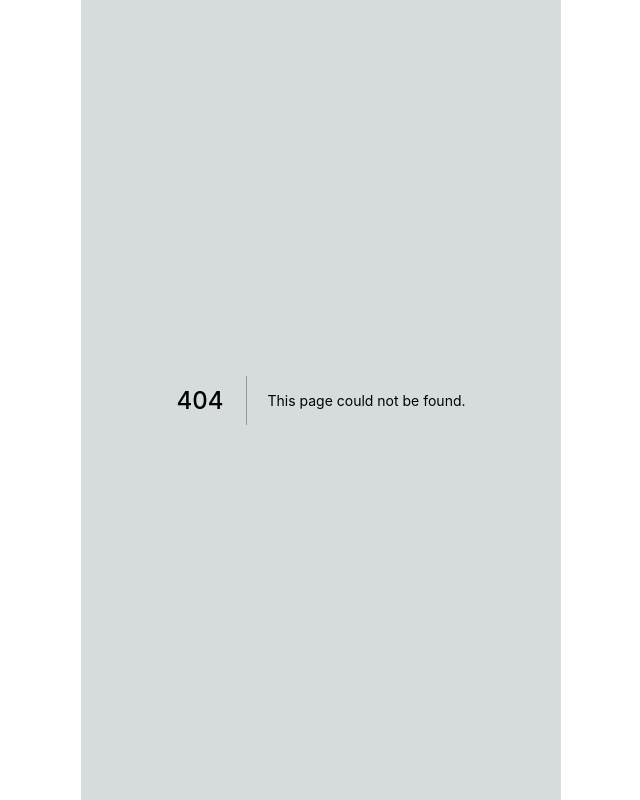
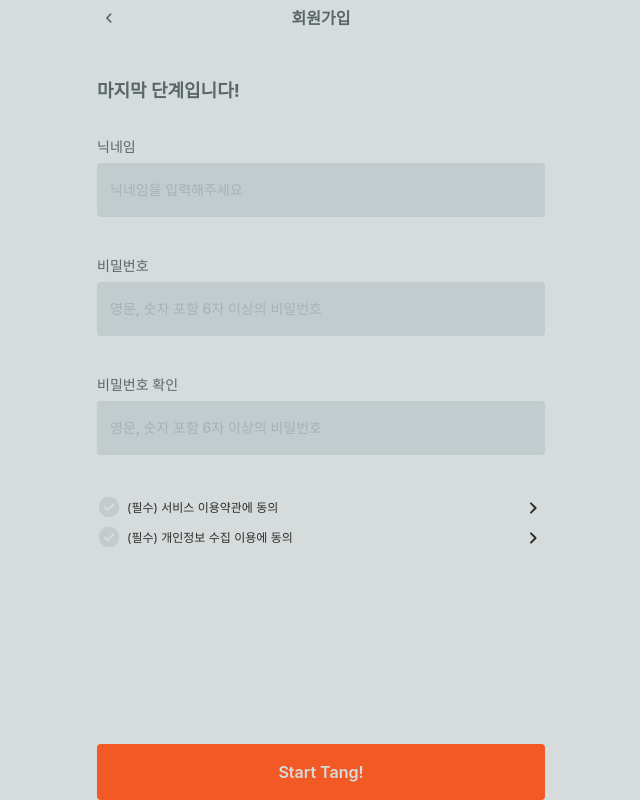
Before and after one commit to depromeet/ygtang-client, a Next.js app: page /signup/email-verified in a window 1280 px wide. Before the commit this address had no page. Shown: the whole page, without its empty margins (319-959 px from the left). Built offline with nearby package versions, Linux system fonts and the light colour scheme; a web font is replaced by a local one.

Commit message:
feat: 회원가입 완료 뷰

```diff
--- a/src/pages/_app.tsx
+++ b/src/pages/_app.tsx
@@ -34,6 +34,7 @@ const layoutCss = (theme: Theme) => css`
   background: ${theme.color.background};
   max-width: ${theme.size.maxWidth};
   width: 100%;
+  height: 100%;
   margin: 0 auto;
   padding: ${theme.size.layoutPadding};
 `;
--- /dev/null
+++ b/src/pages/signup/email-verified.tsx
@@ -0,0 +1,94 @@
+import { css, Theme } from '@emotion/react';
+
+import { CTAButton } from '~/components/common/Button';
+import CheckList from '~/components/common/CheckList';
+import NavigationBar from '~/components/common/NavigationBar';
+import TextField from '~/components/common/TextField';
+import useInput from '~/hooks/common/useInput';
+
+export default function SignUpEmailVerified() {
+  const nickname = useInput({ useDebounce: true });
+  const password = useInput({ useDebounce: true });
+  const passwordRepeat = useInput({ useDebounce: true });
+
+  return (
+    <article css={containerCss}>
+      <NavigationBar title={'회원가입'} />
+      <p css={introTextWrapper}>마지막 단계입니다!</p>
+      <form css={formCss}>
+        <fieldset css={fieldSetCss}>
+          <TextField
+            label={'닉네임'}
+            placeholder={'닉네임을 입력해주세요'}
+            feedback={<>&nbsp;</>}
+            value={nickname.value}
+            onChange={nickname.onChange}
+            required
+          />
+          <TextField
+            label={'비밀번호'}
+            placeholder={'영문, 숫자 포함 6자 이상의 비밀번호'}
+            feedback={<>&nbsp;</>}
+            value={password.value}
+            onChange={password.onChange}
+            required
+          />
+          <TextField
+            label={'비밀번호 확인'}
+            placeholder={'영문, 숫자 포함 6자 이상의 비밀번호'}
+            feedback={<>&nbsp;</>}
+            value={passwordRepeat.value}
+            onChange={passwordRepeat.onChange}
+            required
+          />
+          <div css={checkListWrapperCss}>
+            <CheckList isChecked={false} onToggle={() => {}}>
+              (필수) 서비스 이용약관에 동의
+            </CheckList>
+            <CheckList isChecked={false} onToggle={() => {}}>
+              (필수) 개인정보 수집 이용에 동의
+            </CheckList>
+          </div>
+        </fieldset>
+        <CTAButton type={'submit'}>Start Tang!</CTAButton>
+      </form>
+    </article>
+  );
+}
+
+const containerCss = css`
+  display: flex;
+  flex-direction: column;
+
+  height: 100%;
+`;
+
+const introTextWrapper = (theme: Theme) => css`
+  white-space: pre;
+  font-weight: ${theme.font.weight.bold};
+  color: ${theme.color.gray05};
+  font-size: 18px;
+  line-height: 150%;
+  margin-top: 40px;
+  margin-bottom: 32px;
+`;
+
+const formCss = css`
+  display: flex;
+  flex-direction: column;
+  justify-content: space-between;
+
+  height: 100%;
+`;
+
+const fieldSetCss = css`
+  display: flex;
+  flex-direction: column;
+  gap: 16px; // (original 36px) - (label height 20px)
+  margin-bottom: 52px;
+`;
+
+const checkListWrapperCss = css`
+  display: flex;
+  flex-direction: column;
+`;
```
